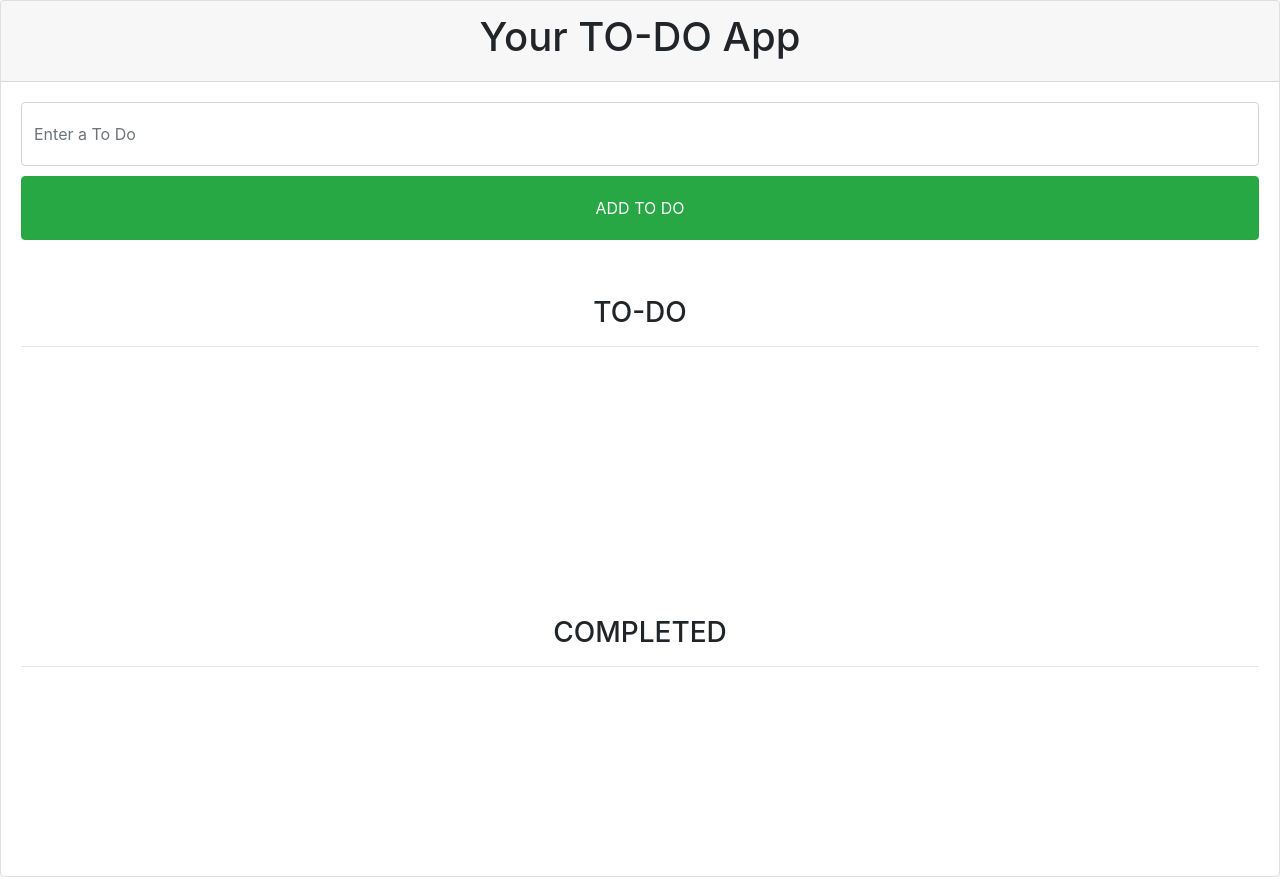
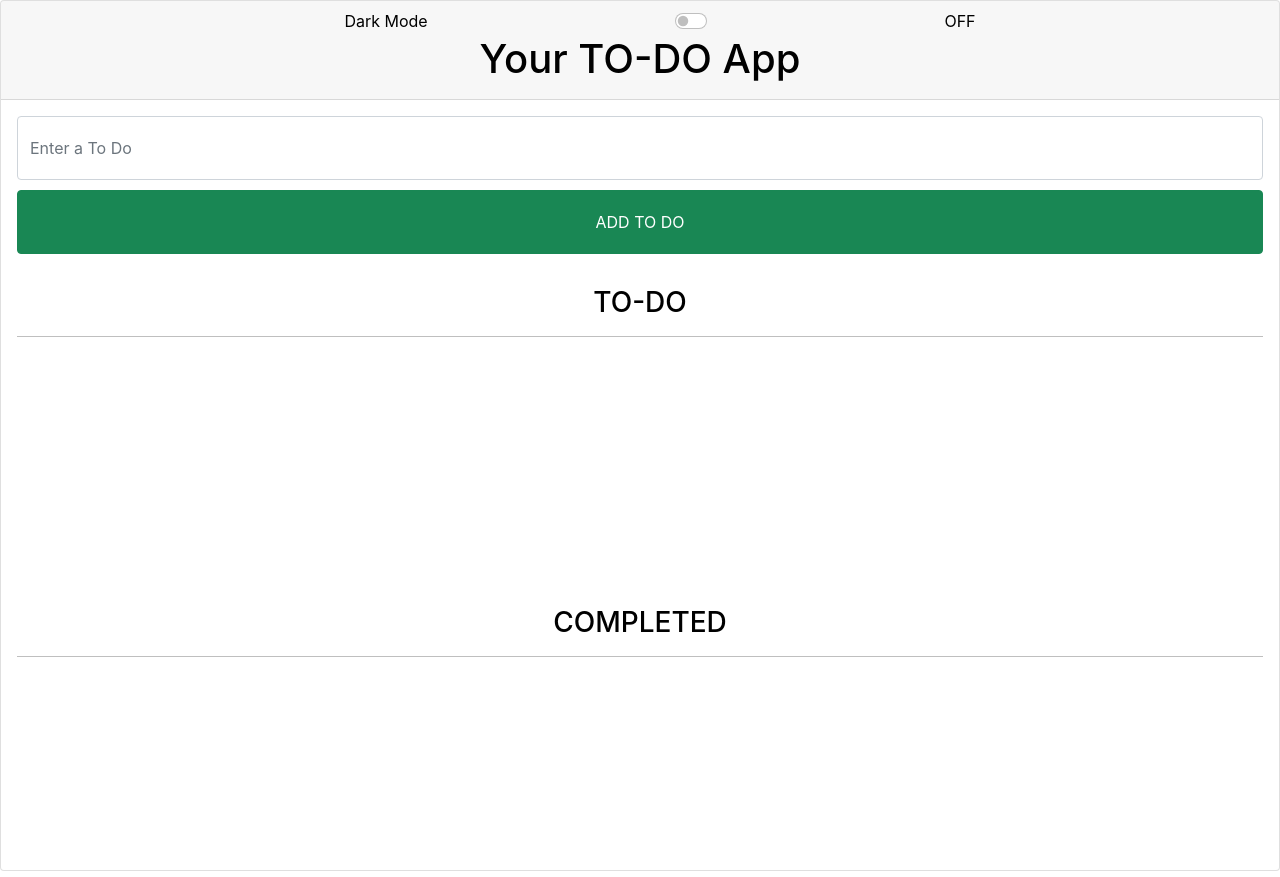
Before and after one commit to s-polat/todo_react, a React (Create React App) app: page / in a window 1280 px wide. Built offline with nearby package versions, Linux system fonts and the light colour scheme.

Commit message:
dark mode added

```diff
--- a/public/index.html
+++ b/public/index.html
@@ -10,8 +10,7 @@
       content="Web site created using create-react-app"
     />
     <link rel="stylesheet" href="https://stackpath.bootstrapcdn.com/font-awesome/4.7.0/css/font-awesome.min.css">
-    <link rel="stylesheet" href="https://maxcdn.bootstrapcdn.com/bootstrap/4.0.0/css/bootstrap.min.css"
-        integrity="sha384-Gn5384xqQ1aoWXA+058RXPxPg6fy4IWvTNh0E263XmFcJlSAwiGgFAW/dAiS6JXm" crossorigin="anonymous">
+    <link href="https://cdn.jsdelivr.net/npm/bootstrap@5.1.3/dist/css/bootstrap.min.css" rel="stylesheet" integrity="sha384-1BmE4kWBq78iYhFldvKuhfTAU6auU8tT94WrHftjDbrCEXSU1oBoqyl2QvZ6jIW3" crossorigin="anonymous">
     <link rel="apple-touch-icon" href="%PUBLIC_URL%/logo192.png" />
     <!--
       manifest.json provides metadata used when your web app is installed on a
@@ -42,5 +41,6 @@
       To begin the development, run `npm start` or `yarn start`.
       To create a production bundle, use `npm run build` or `yarn build`.
     -->
+    <script src="https://cdn.jsdelivr.net/npm/bootstrap@5.1.3/dist/js/bootstrap.bundle.min.js" integrity="sha384-ka7Sk0Gln4gmtz2MlQnikT1wXgYsOg+OMhuP+IlRH9sENBO0LRn5q+8nbTov4+1p" crossorigin="anonymous"></script>
   </body>
 </html>
--- a/src/App.js
+++ b/src/App.js
@@ -3,13 +3,10 @@ import Completed from "./components/Completed";
 import Header from "./components/Header";
 import Input from "./components/Input";
 import Todo from "./components/Todo";
-import { useReducer, useEffect } from "react";
-
+import { useReducer, useEffect, useState } from "react";
 
 function reducer(state, action) {
-
   switch (action.type) {
-
     case "add":
       const arr = [...state];
       const todo = action.payload.name;
@@ -33,7 +30,7 @@ function reducer(state, action) {
       return arr3;
 
     case "restore":
-      return action.payload
+      return action.payload;
 
     default:
       return state;
@@ -43,26 +40,30 @@ function reducer(state, action) {
 function App() {
   const initial = [];
   const [state, dispatch] = useReducer(reducer, initial);
+  const [lamp, setLamp] = useState(false);
 
   useEffect(() => {
-
-    const json = localStorage.getItem("todoList")
-   if (json){
-     const initialState=JSON.parse(json)
-     dispatch({type:'restore', payload:initialState })
-   }
-  }, [])
+    const json = localStorage.getItem("todoList");
+    if (json) {
+      const initialState = JSON.parse(json);
+      dispatch({ type: "restore", payload: initialState });
+    }
+  }, []);
 
   useEffect(() => {
     const jsonState = JSON.stringify(state);
-    localStorage.setItem('todoList', jsonState)
-
-  }, [state])
-
+    localStorage.setItem("todoList", jsonState);
+  }, [state]);
 
   return (
-    <div className="App card">
-      <Header />
+    <div
+      className="App card"
+      style={{
+        backgroundColor: `${lamp ? "black" : "white"}`,
+        color: `${lamp ? "white" : "black"}`,
+      }}
+    >
+      <Header lamp={lamp} setLamp={setLamp} />
       <Input dispatch={dispatch} />
 
       <Todo state={state} dispatch={dispatch} />
--- a/src/components/Header.js
+++ b/src/components/Header.js
@@ -1,21 +1,33 @@
-import React, {useState} from 'react'
+import React from "react";
 
+function Header({ lamp, setLamp }) {
+  const switchLamp = () => {
+    setLamp(!lamp);
+  };
+  return (
+    <div
+      style={{
+        minHeight: "10vh",
 
+      }}
+    >
 
-function Header() {
-    const [lamp, setLamp]=useState(false);
-    const switchLamp=()=>{setLamp(!lamp)}
-    return (
-        <div style={{minHeight:"10vh"}}>
+      <div className="card-header">
+      <div className="form-check form-switch d-flex" style={{justifyContent:"space-evenly"}}  onClick={switchLamp}>
+      Dark Mode
+        <input
+          className="form-check-input"
+          type="checkbox"
+          role="switch"
+          id="flexSwitchCheckDefault"
+        />
+        <label style={{marginLeft:"-50px"}}>{lamp ? "ON" : "OFF"}</label>
 
-            <div className="card-header">
-                <h1 onClick={switchLamp}>Your TO-DO App</h1>
-
-                    {lamp ? <h3> AKTIV </h3>:null}
-
-                </div>
-        </div>
-    )
+      </div>
+        <h1 >Your TO-DO App</h1>
+      </div>
+    </div>
+  );
 }
 
-export default Header
+export default Header;
--- a/src/components/Todo.js
+++ b/src/components/Todo.js
@@ -26,7 +26,7 @@ function Todo({state, dispatch}) {
                     <div className="card-body">
                       <h5 className="card-title">{index+1}.TODO</h5>
                       <p className="card-text">{todo.msj}</p>
-                      <button style={{width:'44%'}}  onClick={onToggle} className="btn btn-success mx-2">
+                      <button style={{width:'45%'}}  onClick={onToggle} className="btn btn-success mx-2">
                         Completed✌
                       </button>
                       <button style={{width:'42%'}}  onClick={onDelete} className="btn btn-danger mx-2">Delete</button>
```
